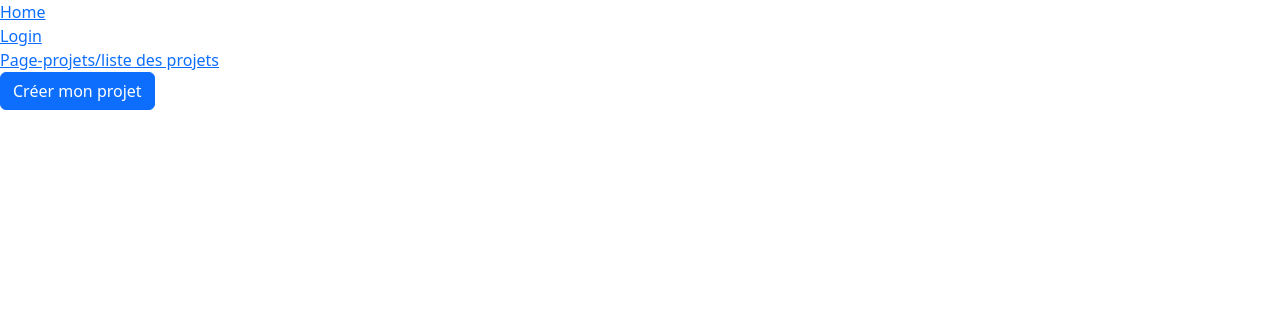
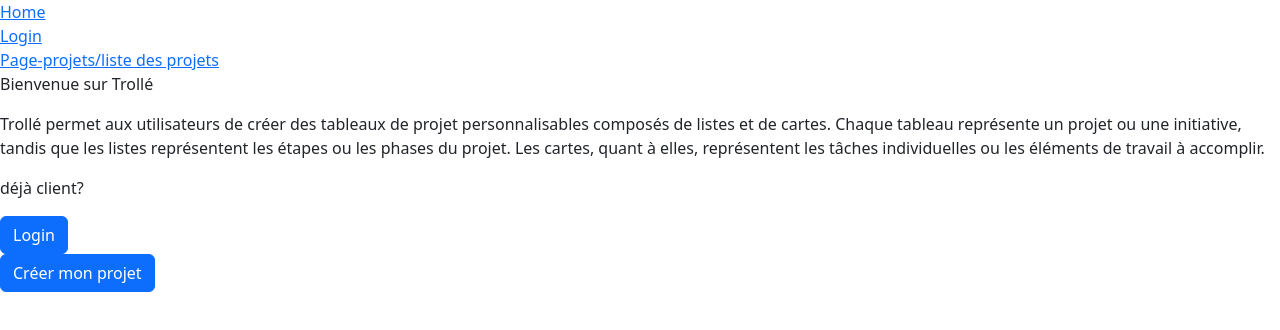
Before and after one commit to Poupiio/POEC_Fil_Rouge_Front, an Angular app: page /home in a window 1280 px wide. Shown: the top 330 px of the page. Built offline with nearby package versions, Linux system fonts and the light colour scheme.

Commit message:
faire le petit structure de home, ajouter un peu description sur le projet

```diff
--- a/src/app/home/home.component.ts
+++ b/src/app/home/home.component.ts
@@ -4,6 +4,20 @@ import { Router } from '@angular/router';
 @Component({
   selector: 'app-home',
   template: `
+  <div>
+    <p>Bienvenue sur Trollé</p>
+</div>
+
+<div>
+    <p>Trollé permet aux utilisateurs de créer des tableaux de projet personnalisables composés de listes et de cartes. Chaque tableau représente un projet ou une initiative, tandis que les listes représentent les étapes ou les phases du projet. Les cartes, quant à elles, représentent les tâches individuelles ou les éléments de travail à accomplir.</p>
+</div>
+
+<div>
+    <p>déjà client?</p>
+    <app-button [title]="title2" (onclick)="login()"></app-button>
+</div>
+
+    <p *ngIf = "loggedInUserName"> Welcome, {{loggedInUserName}}</p>
     <app-button [title]="title" (onclick)="onClickMe()">
   </app-button>
   `,
@@ -12,6 +26,8 @@ import { Router } from '@angular/router';
 })
 export class HomeComponent implements OnInit {
   title:string="Créer mon projet";
+  title2:string="Login";
+  loggedInUserName: string = "";
 
   constructor(
     private router:Router
@@ -25,4 +41,8 @@ export class HomeComponent implements OnInit {
     this.router.navigate(['/login']);
   }
 
+  login():void {
+    this.router.navigate(['/login']);
+  }
+
 }
```
